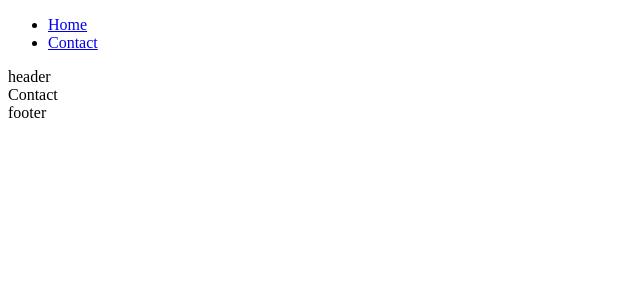
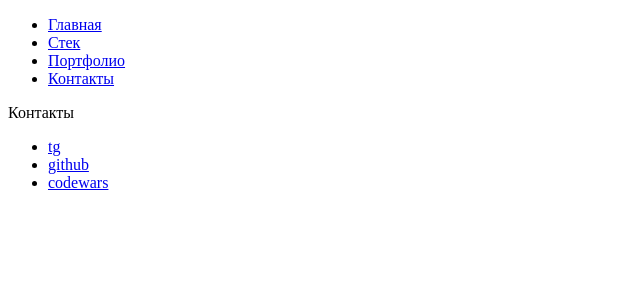
Before and after one commit to canoua/portfolio-spa, a React (Vite) app: page /contact in a window 1280 px wide. Shown: the top 300 px of the page, without its empty margins (0-640 px from the left). Built offline with nearby package versions, Linux system fonts and the light colour scheme.

Commit message:
add components portfolio, stack

```diff
--- a/index.html
+++ b/index.html
@@ -2,7 +2,6 @@
 <html lang="en">
   <head>
     <meta charset="UTF-8" />
-    <!-- <link rel="icon" type="image/svg+xml" href="/vite.svg" /> -->
     <meta name="viewport" content="width=device-width, initial-scale=1.0" />
     <title>Портфолио</title>
   </head>
--- a/src/App.css
+++ /dev/null
@@ -1,3 +0,0 @@
-/* #root {
-
-} */
--- a/src/App.jsx
+++ b/src/App.jsx
@@ -7,6 +7,8 @@ import Footer from "./components/Footer";
 
 // pages
 import Home from './pages/Home';
+import Stack from './pages/Stack';
+import Portfolio from './pages/Portfolio';
 import Contact from './pages/Contact';
 
 function App() {
@@ -16,6 +18,8 @@ function App() {
       <main>
         <Routes>
           <Route path='/' element={<Home />} />
+          <Route path='/stack' element={<Stack />} />
+          <Route path='/portfolio' element={<Portfolio />} />
           <Route path='/contact' element={<Contact />} />
         </Routes>
       </main>
--- a/src/components/Footer.jsx
+++ b/src/components/Footer.jsx
@@ -1,7 +1,23 @@
 function Footer() {
-  return <>
-    <span>footer</span>
-  </>
+  return (
+    <footer className="footer">
+      <div className="container">
+        <div className="footer-inner">
+          <ul className="list footer__list">
+            <li className="list__item">
+              <a href="#">tg</a>
+            </li>
+            <li className="list__item">
+              <a href="#">github</a>
+            </li>
+            <li className="list__item">
+              <a href="#">codewars</a>
+            </li>
+          </ul>
+        </div>
+      </div>
+    </footer>
+  )
 }
 
 export default Footer;
--- a/src/components/Header.jsx
+++ b/src/components/Header.jsx
@@ -1,17 +1,22 @@
 import { Link } from "react-router-dom";
 
 function Header() {
-  return <>
+  return (
     <ul>
       <li>
-        <Link to="/">Home</Link>
+        <Link to="/">Главная</Link>
       </li>
       <li>
-        <Link to="/contact">Contact</Link>
+        <Link to="/stack">Стек</Link>
+      </li>
+      <li>
+        <Link to="/portfolio">Портфолио</Link>
+      </li>
+      <li>
+        <Link to="/contact">Контакты</Link>
       </li>
     </ul>
-    <span>header</span>
-  </>
+  )
 }
 
 export default Header;
--- a/src/pages/Contact.jsx
+++ b/src/pages/Contact.jsx
@@ -1,7 +1,7 @@
 function Contact() {
-  return <>
-    <span>Contact</span>
-  </>
+  return (
+    <span>Контакты</span>
+  )
 }
 
 export default Contact;
--- a/src/pages/Home.jsx
+++ b/src/pages/Home.jsx
@@ -1,7 +1,7 @@
 function Home() {
-  return <>
-    <span>Home</span>
-  </>
+  return (
+    <span>Главная</span>
+  )
 }
 
 export default Home;
--- /dev/null
+++ b/src/pages/Portfolio.jsx
@@ -0,0 +1,7 @@
+function Portfolio() {
+  return (
+    <span>Портфолио</span>
+  )
+}
+
+export default Portfolio;
--- /dev/null
+++ b/src/pages/Stack.jsx
@@ -0,0 +1,35 @@
+function Stack() {
+  return (
+    <span>stack</span>
+    // <h2 className="title-2">
+    //   Основной стек
+    // </h2>
+    // <div className="aside__footer__list-wrapper">
+    //   <ul className="aside__footer__list">
+    //     <li>HTML5</li>
+    //     <li>CSS3</li>
+    //     <li>Препроцессоры(Pug, Sass)</li>
+    //     <li>JavaScript</li>
+    //   </ul>
+    //   <ul className="aside__footer__list">
+    //     <li>Figma</li>
+    //     <li>Git</li>
+    //     <li>Gulp</li>
+    //   </ul>
+    // </div>
+    // <h2 className="title-2">Также работал с:</h2>
+    // <div className="aside__footer__list-wrapper">
+    //   <ul className="aside__footer__list">
+    //     <li>React</li>
+    //     <li>Wordpress</li>
+    //     <li>PHP</li>
+    //   </ul>
+    //   <ul className="aside__footer__list">
+    //     <li>Photoshop</li>
+    //     <li>Webpack/Parcel</li>
+    //   </ul>
+    // </div>
+  )
+}
+
+export default Stack
```
Also changed, not shown: 1 other file (tests, documents, lock files or other folders).
